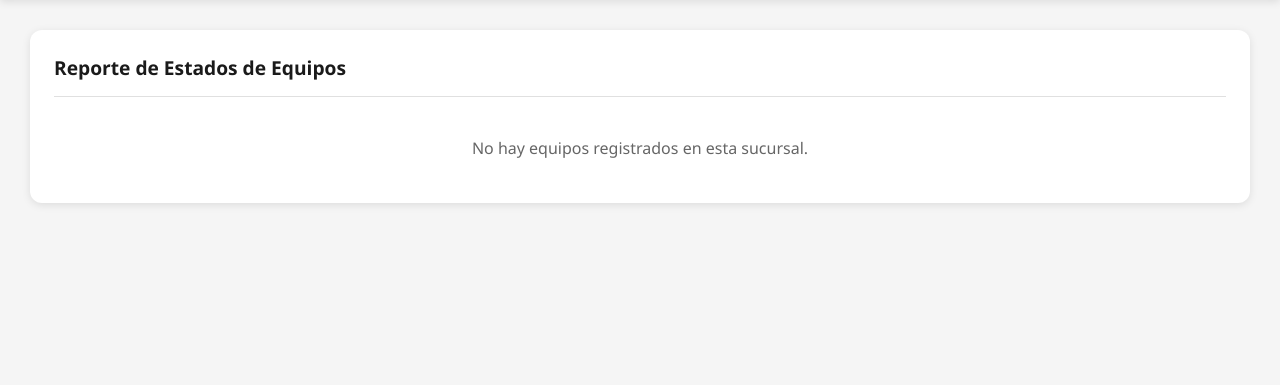
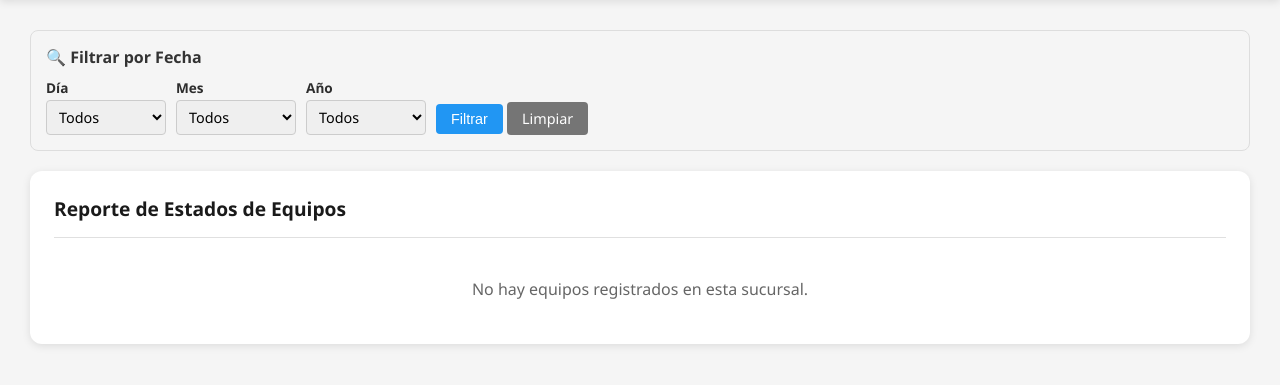
Before and after one commit to akariyauli1-ux/impMartinez, a PHP site: page /impMartines/app/Views/admin_sucursal/reportes.php in a window 1280 px wide. Shown: the part 80-465 px from the top of the page. Run offline with PHP 8.4, Linux system fonts and the light colour scheme; some libraries are stand-ins or nearby versions.

Commit message:
Agregar filtros por día, mes y año en reportes de equipos
- Nuevo método obtenerEstadosPorSucursalConFiltros() en modelo Equipo
- Controlador actualizado para procesar filtros GET
- Vista mejorada con panel de filtros y contador de equipos
- Interfaz con selectores de fecha y botón limpiar

```diff
--- a/app/Views/admin_sucursal/reportes.php
+++ b/app/Views/admin_sucursal/reportes.php
@@ -1,12 +1,129 @@
 <?php $titulo = 'Reportes de Equipos'; ob_start(); ?>
+
+<style>
+.filtros-container {
+    background: #f5f5f5;
+    border: 1px solid #ddd;
+    border-radius: 8px;
+    padding: 15px;
+    margin-bottom: 20px;
+}
+.filtros-container h3 {
+    margin: 0 0 10px 0;
+    font-size: 1em;
+    color: #333;
+}
+.filtros-row {
+    display: flex;
+    gap: 10px;
+    flex-wrap: wrap;
+    align-items: end;
+}
+.filtros-row .form-group {
+    margin: 0;
+    min-width: 120px;
+}
+.filtros-row label {
+    font-size: 0.85em;
+    margin-bottom: 3px;
+    display: block;
+}
+.filtros-row select {
+    padding: 6px 8px;
+    border: 1px solid #ccc;
+    border-radius: 4px;
+    font-size: 0.9em;
+}
+.btn-filtrar {
+    background: #2196F3;
+    color: white;
+    border: none;
+    padding: 7px 15px;
+    border-radius: 4px;
+    cursor: pointer;
+    font-size: 0.9em;
+}
+.btn-filtrar:hover {
+    background: #1976D2;
+}
+.btn-limpiar {
+    background: #757575;
+    color: white;
+    border: none;
+    padding: 7px 15px;
+    border-radius: 4px;
+    cursor: pointer;
+    font-size: 0.9em;
+    text-decoration: none;
+    display: inline-block;
+}
+.btn-limpiar:hover {
+    background: #616161;
+}
+</style>
+
+<!-- Filtros -->
+<div class="filtros-container">
+    <h3>🔍 Filtrar por Fecha</h3>
+    <form method="GET" action="<?= APP_URL ?>/public/admin-sucursal/reportes">
+        <div class="filtros-row">
+            <div class="form-group">
+                <label>Día</label>
+                <select name="dia">
+                    <option value="">Todos</option>
+                    <?php for ($i = 1; $i <= 31; $i++): ?>
+                        <option value="<?= $i ?>" <?= ($filtros['dia'] ?? '') == $i ? 'selected' : '' ?>><?= $i ?></option>
+                    <?php endfor; ?>
+                </select>
+            </div>
+            <div class="form-group">
+                <label>Mes</label>
+                <select name="mes">
+                    <option value="">Todos</option>
+                    <?php
+                    $meses = ['Enero', 'Febrero', 'Marzo', 'Abril', 'Mayo', 'Junio', 'Julio', 'Agosto', 'Septiembre', 'Octubre', 'Noviembre', 'Diciembre'];
+                    for ($i = 1; $i <= 12; $i++):
+                    ?>
+                        <option value="<?= $i ?>" <?= ($filtros['mes'] ?? '') == $i ? 'selected' : '' ?>><?= $meses[$i-1] ?></option>
+                    <?php endfor; ?>
+                </select>
+            </div>
+            <div class="form-group">
+                <label>Año</label>
+                <select name="anio">
+                    <option value="">Todos</option>
+                    <?php
+                    $anio_actual = date('Y');
+                    for ($i = $anio_actual; $i >= $anio_actual - 5; $i--):
+                    ?>
+                        <option value="<?= $i ?>" <?= ($filtros['anio'] ?? '') == $i ? 'selected' : '' ?>><?= $i ?></option>
+                    <?php endfor; ?>
+                </select>
+            </div>
+            <div class="form-group">
+                <label>&nbsp;</label>
+                <button type="submit" class="btn-filtrar">Filtrar</button>
+                <a href="<?= APP_URL ?>/public/admin-sucursal/reportes" class="btn-limpiar">Limpiar</a>
+            </div>
+        </div>
+    </form>
+</div>
 
 <div class="card">
     <div class="card-header">
         <h2>Reporte de Estados de Equipos</h2>
+        <?php
+        $hay_filtros = !empty($filtros['dia']) || !empty($filtros['mes']) || !empty($filtros['anio']);
+        if ($hay_filtros):
+        ?>
+        <span style="background: #FF9800; color: white; padding: 5px 10px; border-radius: 4px; font-size: 0.8em;">
+            🔍 Filtros activos
+        </span>
+        <?php endif; ?>
     </div>
 
     <?php if (empty($reportes)): ?>
-        <p style="text-align: center; padding: 20px; color: #666;">No hay equipos registrados en esta sucursal.</p>
+        <p style="text-align: center; padding: 20px; color: #666;">No hay equipos registrados en esta sucursal<?= $hay_filtros ? ' para el período seleccionado' : '' ?>.</p>
     <?php else: ?>
         <div style="display: grid; grid-template-columns: repeat(auto-fit, minmax(200px, 1fr)); gap: 20px; margin-bottom: 30px;">
             <?php foreach ($reportes as $reporte): ?>
```
Also changed, not shown: app/Controllers/AdminSucursalController.php (+16 -2 lines), app/Models/Equipo.php (+23 -0 lines).
